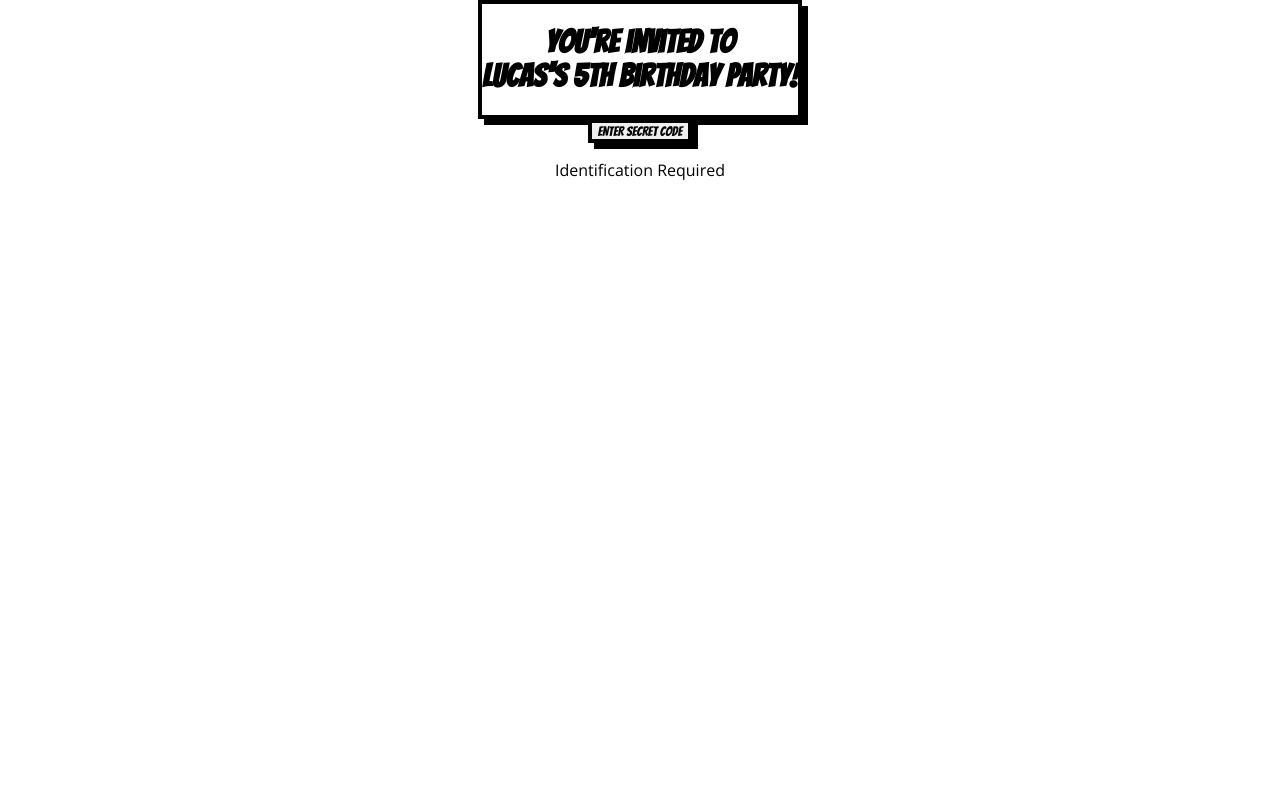
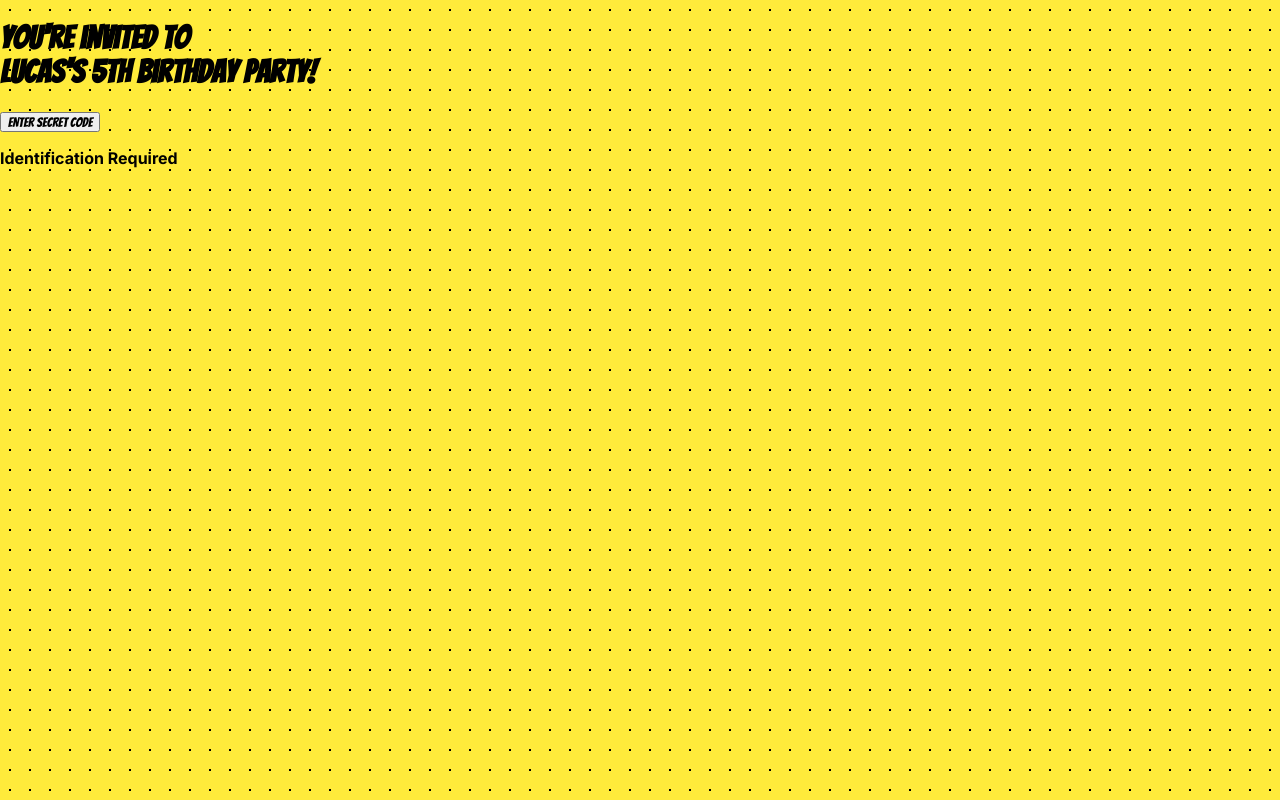
Before and after one commit to mikejm7/hello-world, a Next.js app: page / in a window 1280 px wide. Built offline with nearby package versions, Linux system fonts and the light colour scheme.

Commit message:
Update globals.css

```diff
--- a/app/globals.css
+++ b/app/globals.css
@@ -1,27 +1,30 @@
-@import url('https://fonts.googleapis.com/css2?family=Bangers&family=Open+Sans:wght@400;700&display=swap');
+@import url('https://fonts.googleapis.com/css2?family=Bangers&family=Inter:wght@700&display=swap');
 
-:root {
-  --spidey-red: #e62429;
-  --spidey-blue: #001f5b;
+body {
+  background-color: #ffeb3b; /* Bright Comic Yellow */
+  background-image: radial-gradient(#000000 10%, transparent 10%);
+  background-size: 20px 20px;
+  background-attachment: fixed;
+  font-family: 'Inter', sans-serif;
+  margin: 0;
 }
 
-body {
-  margin: 0;
-  padding: 0;
-  background-color: #ffffff;
-  font-family: 'Open Sans', sans-serif;
-  color: #000000;
-  /* Centering at the root level */
-  display: flex;
-  justify-content: center;
-  text-align: center;
+.font-comic { font-family: 'Bangers', system-ui; }
+
+/* The thick, messy comic border */
+.comic-box {
+  border: 4px solid #000;
+  box-shadow: 8px 8px 0px #000;
+  position: relative;
 }
 
-.font-comic {
-  font-family: 'Bangers', system-ui;
+/* Red "Go Time" Button style */
+.btn-action {
+  background: #e62429;
+  color: white;
+  border: 3px solid #000;
+  transform: skew(-5deg);
+  transition: all 0.2s;
 }
 
-.comic-border {
-  border: 4px solid #000000;
-  box-shadow: 6px 6px 0px #000000;
-}
+.btn-action:active { transform: skew(-5deg) scale(0.95); }
```
